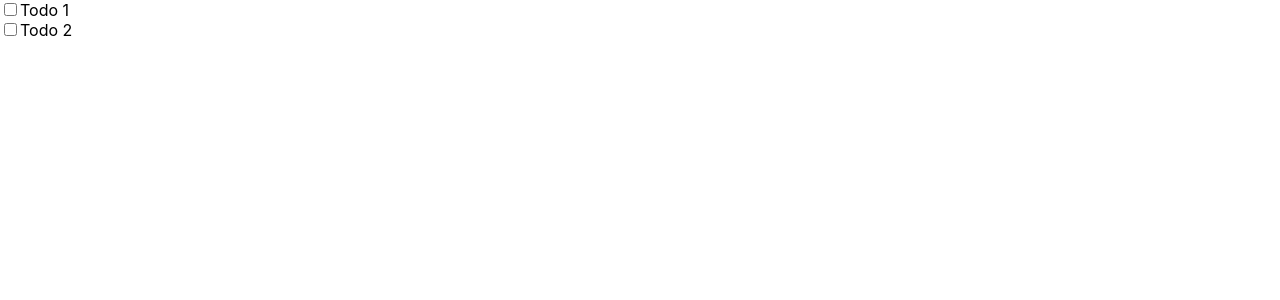
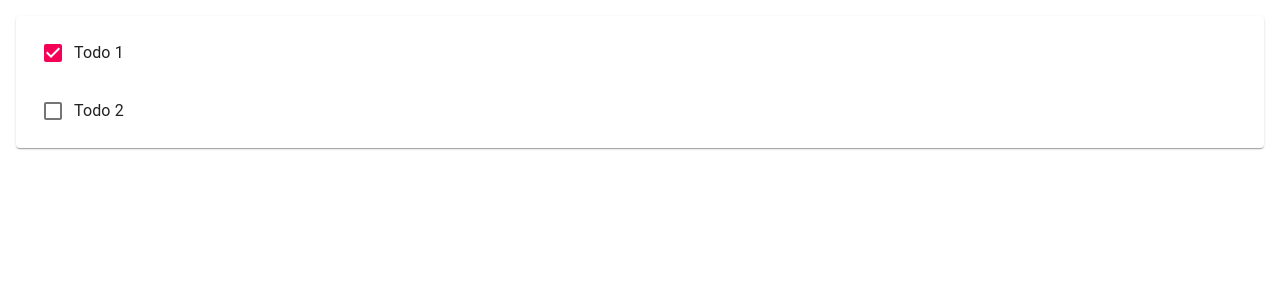
Before and after one commit to soobongl/todo-react-app, a React (Create React App) app: page / in a window 1280 px wide. Shown: the top 300 px of the page. Built offline with nearby package versions, Linux system fonts and the light colour scheme.

Commit message:
8. React에서 리스트 렌더링하기(2)

```diff
--- a/src/App.js
+++ b/src/App.js
@@ -1,5 +1,6 @@
 import React from 'react';
 import Todo from './Todo';
+import { Paper, List, Container } from "@material-ui/core";
 import './App.css';
 
 class App extends React.Component {
@@ -7,19 +8,27 @@
     super(props);   // 매개변수 pros 초기화
     this.state = {   // item 에 item.id, item.title, item.done 매개변수 이름과 값 할당
       items: [
-        { id: 0, title: "Todo 1 ", done: false },
+        { id: 0, title: "Todo 1 ", done: true },
         { id: 1, title: "Todo 2 ", done: false },
       ],
     };
   }
   render() {
-   // 자바스크립트가 제공하는 map 함수를 이용해서 배열을 반복해 <Todo /> 컴포넌트를 여러개 생성한다.
-    var todoItems = this.state.items.map((item,idx)=>(
-      <Todo item={item} key={item.id}/>
-    ));
+    // todoItems에 this.state.items.length 가 0보다 크다면 true 이므로 && 뒤에 값을 넘겨준다.
+    // totoItem = this.state.items.length > 0 ? (<Paper></Paper>):"";  이렇게 해도 같은 결과이다. 조건선택문 ? ternary operator
+    var todoItems = this.state.items.length > 0 && (
+      <Paper style={{ margin: 16 }}>
+        <List>
+          {this.state.items.map((item, idx) => (
+            <Todo item={item} key={item.id}/>
+          ))}
+        </List>
+      </Paper>
 
-   // 생성된 컴포넌트 JSX를 리턴한다.
-    return <div className="TodoList">{todoItems}</div>;
+    );
+
+    // 생성된 컴포넌트 JSX를 리턴한다.
+    return <div className="App">{todoItems}</div>
   }
 }
 
--- a/src/Todo.js
+++ b/src/Todo.js
@@ -1,4 +1,5 @@
 import React from 'react';
+import {ListItem, ListItemText, InputBase, Checkbox} from "@material-ui/core";
 
 class Todo extends React.Component {
     constructor(props){
@@ -7,16 +8,22 @@
     }
 
     render(){
+        const item =this.state.item;
         return (
-            <div className="Todo">
-                <input
-                    type="checkbox"
-                    id={this.state.item.id} // item.id 값으로 렌더링하란 의미(JPX)
-                    name={this.state.item.id}
-                    checked={this.state.item.done} // item.done 값으로 렌더링하란 의미미
-                />
-                <label for={this.state.item.id}>{this.state.item.title}</label>
-            </div>
+            <ListItem>
+                <Checkbox checked={item.done}/>
+                <ListItemText>
+                    <InputBase
+                    inputProps={{"aria-label":"naked"}}
+                    type="text"
+                    id={item.id}
+                    name={item.id}
+                    value={item.title}
+                    multiline={true}
+                    fullWidth={true}
+                    />
+                </ListItemText>
+            </ListItem>
         );
     }
 }
```
